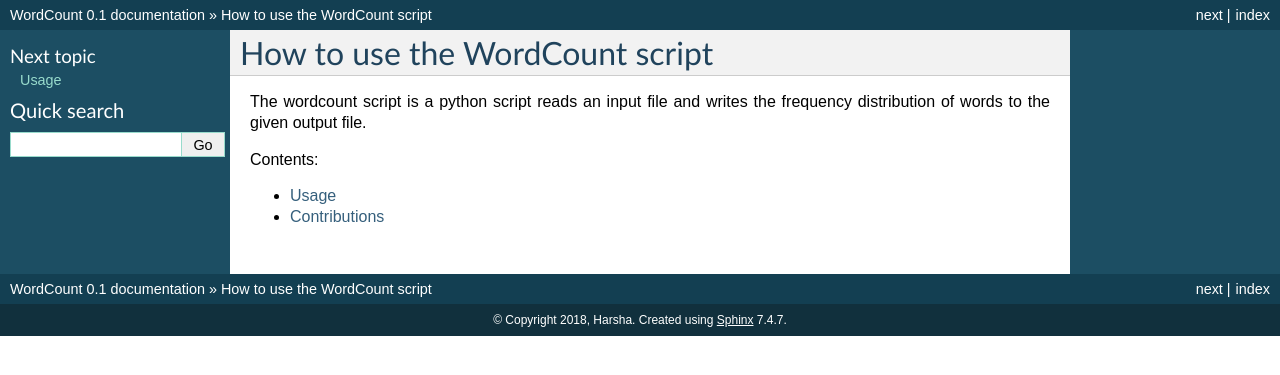
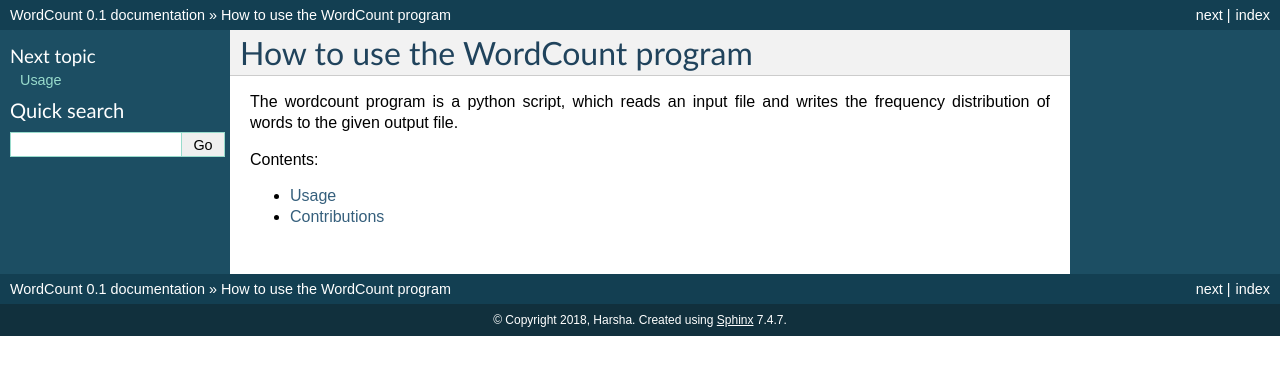
Before and after one commit to stenbergwieser/rtdocs-example, a Sphinx documentation site: the page built from docs/index.rst, in a window 1280 px wide. Shown: the top 375 px of the page. Built offline with Sphinx 7.4.7, drawn with Linux system fonts in a browser that asks for light colours.

Commit message:
small changes to the documentation

```diff
--- a/docs/index.rst
+++ b/docs/index.rst
@@ -3,10 +3,10 @@
    You can adapt this file completely to your liking, but it should at least
    contain the root `toctree` directive.
 
-How to use the WordCount script
-==================================================
+How to use the WordCount program
+================================
 
-The wordcount script is a python script reads an input file and writes the frequency distribution of words to the given output file.
+The wordcount program is a python script, which reads an input file and writes the frequency distribution of words to the given output file.
 
 
 .. toctree::
```
